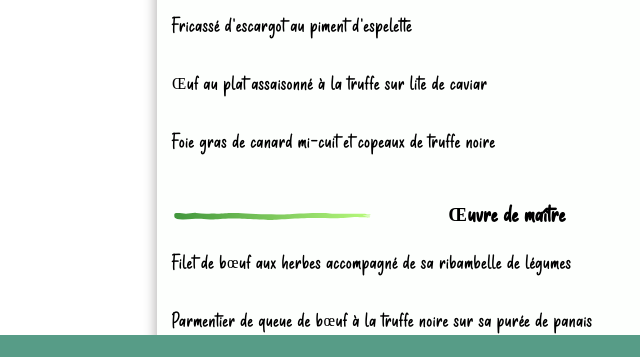
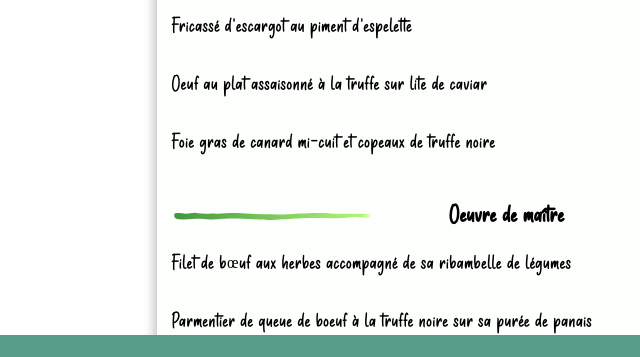
Before and after one commit to NikolasVolg/OhMyFood_P3, a plain HTML site: page lapalette.html in a window 1280 px wide. Shown: the part 395-752 px from the top of the page, 133-773 px from the left. Drawn offline with Linux system fonts and the light colour scheme.

Commit message:
correction fautes

```diff
--- a/lapalette.html
+++ b/lapalette.html
@@ -31,7 +31,7 @@
             </div>
 
             <div class="tarte">
-                <p>Œuf au plat assaisonné à la truffe sur lite de caviar</p>
+                <p>Oeuf au plat assaisonné à la truffe sur lite de caviar</p>
                 <p>55€</p>
             </div>
 
@@ -40,7 +40,7 @@
                 <p>65€</p>
             </div>
 
-            <h3><span>Œuvre de maître</span></h3>
+            <h3><span>Oeuvre de maître</span></h3>
 
             <div class="tarte">
                 <p>Filet de bœuf aux herbes accompagné de sa ribambelle de légumes</p>
@@ -48,7 +48,7 @@
             </div>
 
             <div class="tarte">
-                <p>Parmentier de queue de bœuf à la truffe noire sur sa purée de panais</p>
+                <p>Parmentier de queue de boeuf à la truffe noire sur sa purée de panais</p>
                 <p>85€</p>
             </div>
 
```
Also changed, not shown: delice.html (+2 -2 lines), lanote.html (+2 -2 lines).
